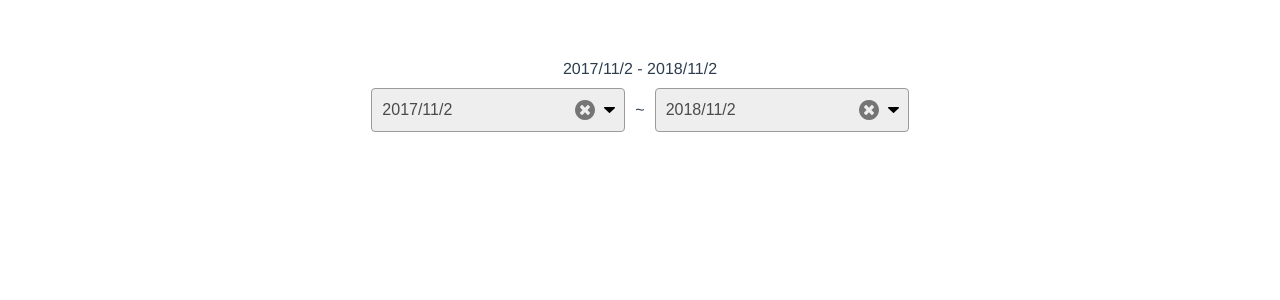
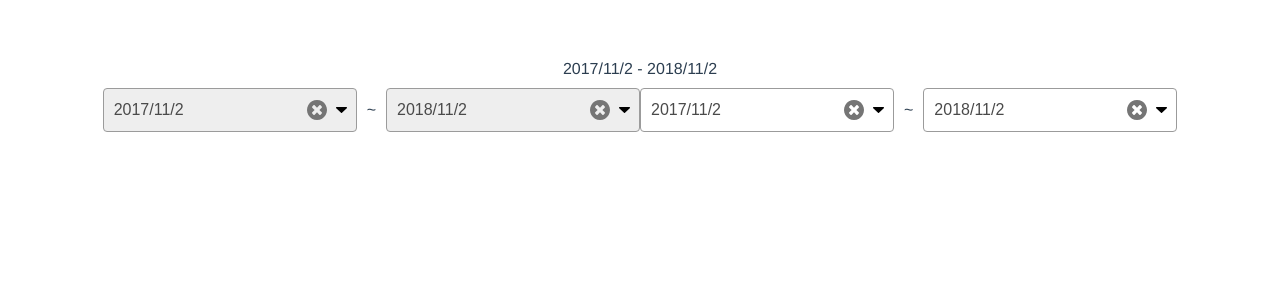
Before and after one commit to Shenglian/vue_calendar_select, a Vue app: page / in a window 1280 px wide. Shown: the top 300 px of the page. Built offline with nearby package versions, Linux system fonts and the light colour scheme.

Commit message:
fix issues

```diff
--- a/config/index.js
+++ b/config/index.js
@@ -27,7 +27,7 @@ module.exports = {
   },
   dev: {
     env: require('./dev.env'),
-    port: process.env.PORT || 8080,
+    port: process.env.PORT || 9090,
     autoOpenBrowser: true,
     assetsSubDirectory: 'static',
     assetsPublicPath: '/',
--- a/package.json
+++ b/package.json
@@ -1,6 +1,6 @@
 {
   "name": "vue_calendar_select",
-  "version": "1.1.0",
+  "version": "1.1.3",
   "description": "select start_date and end_date in datepicker",
   "author": "Sheng",
   "private": false,
--- a/src/App.vue
+++ b/src/App.vue
@@ -4,9 +4,11 @@
     <Calendar
       @sendDate="getDate"
       :datepickerStatus="datepickerStatus"
-      :setDays="setDays"
-      :placeholderTextStartDay="textStartDay"
-      :placeholderTextEndDay="textEndDay" />
+      :setDays="setDays" />
+    <Calendar
+      @sendDate="getDate"
+      :datepickerStatus="datepickerStatusEmpty"
+      :setDays="setDays" />
   </div>
 </template>
 
@@ -24,6 +26,7 @@ export default {
       start: '',
       end: '',
       datepickerStatus: 'disable',
+      datepickerStatusEmpty: '',
     }
   },
   mounted() {
--- a/src/components/Calendar.vue
+++ b/src/components/Calendar.vue
@@ -58,7 +58,7 @@
       <div class="calendar-now-time">
         <div class="prev_month">{{ month === 0 ? 12 : month }}月</div>
         <div class="year">{{ year }}年 / {{ month + 1 }}月</div>
-        <div class="prev_month">{{ month + 2 === 13 ? 1 : month + 2 }}月</div>
+        <div class="next_month">{{ month + 2 === 13 ? 1 : month + 2 }}月</div>
       </div>
       <div class="week_wrapper">
         <div class="week_list">
@@ -524,9 +524,9 @@
   margin: 10px 0 20px 0;
   width: 100%;
   font-size: 12px;
-  .prev_month { flex: 1; }
-  .year { flex: 1; }
-  .prev_month { flex: 1; }
+  .prev_month { flex: 1; text-align: left; }
+  .year { flex: 2; text-align: center; }
+  .next_month { flex: 1; text-align: right; }
 }
 
 .calendar-action {
```
